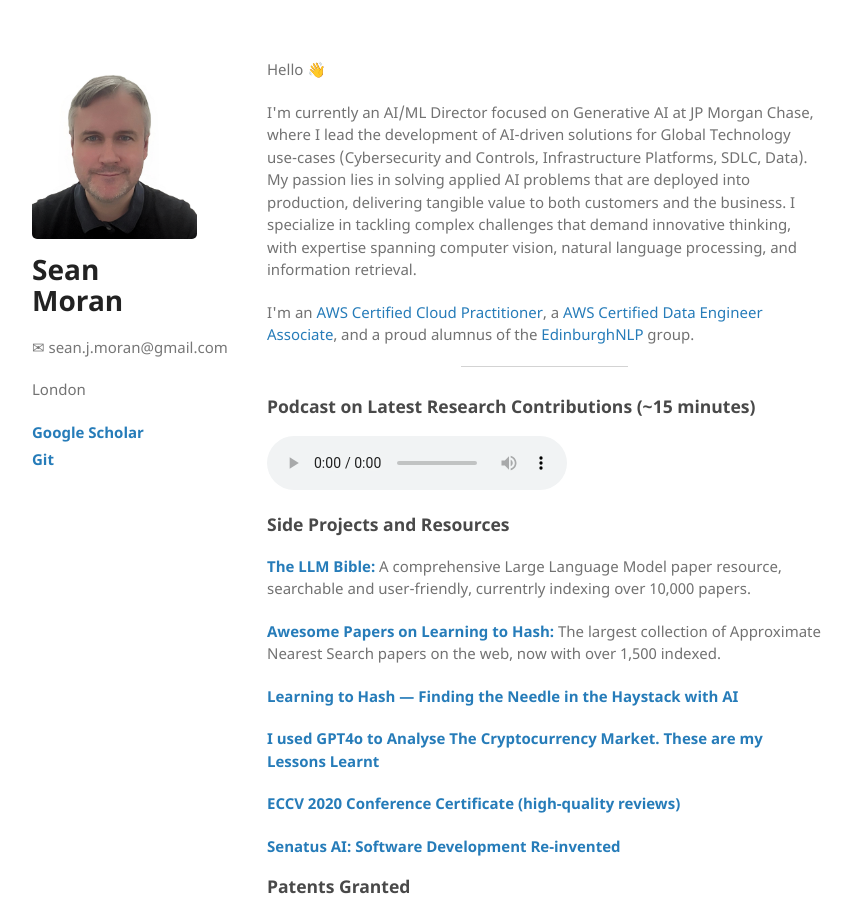
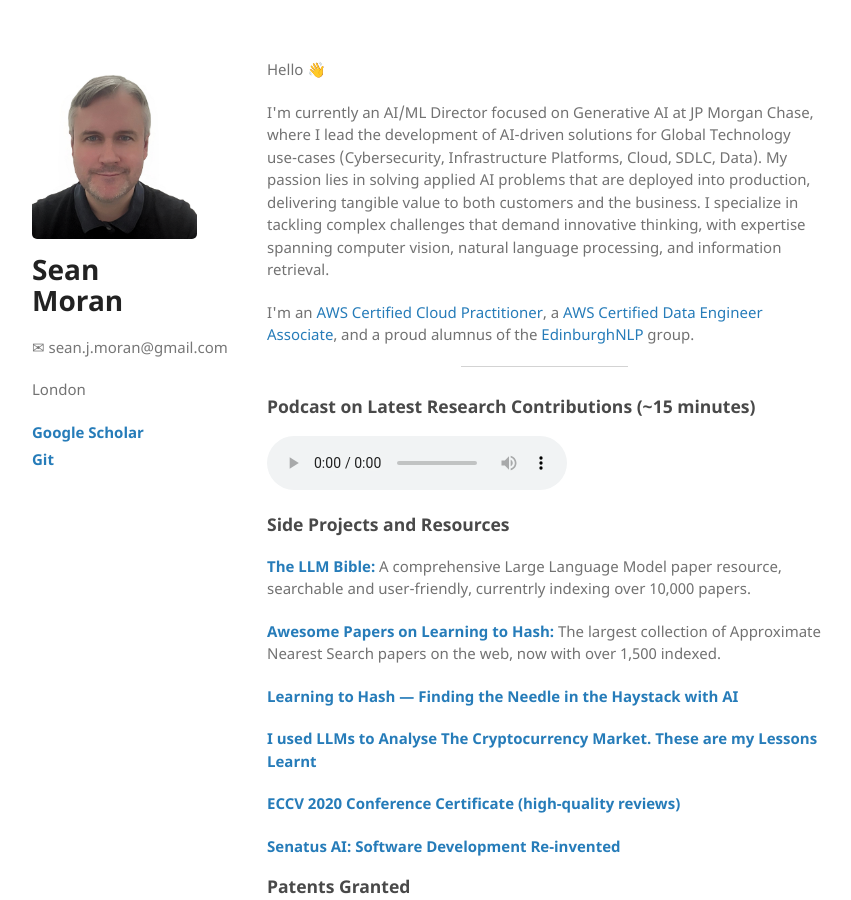
Before and after one commit to sjmoran/sjmoran.github.io, a Jekyll site: the page built from index.html, in a window 1280 px wide and 900 px high. Shown: the whole window, without its empty margins (26-877 px from the left). Built offline with Jekyll 4.4.1, drawn with Linux system fonts in a browser that asks for light colours.

Commit message:
Update index.html

```diff
--- a/index.html
+++ b/index.html
@@ -6,7 +6,7 @@ layout: default
 Hello 👋
 </p>
 <p>
-I'm currently an AI/ML Director focused on Generative AI at JP Morgan Chase, where I lead the development of AI-driven solutions for Global Technology use-cases (Cybersecurity and Controls, Infrastructure Platforms, SDLC, Data). My passion lies in solving applied AI problems that are deployed into production, delivering tangible value to both customers and the business. I specialize in tackling complex challenges that demand innovative thinking, with expertise spanning computer vision, natural language processing, and information retrieval.
+I'm currently an AI/ML Director focused on Generative AI at JP Morgan Chase, where I lead the development of AI-driven solutions for Global Technology use-cases (Cybersecurity, Infrastructure Platforms, Cloud, SDLC, Data). My passion lies in solving applied AI problems that are deployed into production, delivering tangible value to both customers and the business. I specialize in tackling complex challenges that demand innovative thinking, with expertise spanning computer vision, natural language processing, and information retrieval.
 </p>
 <p>
 I'm an <a target="_blank" href="https://www.credly.com/badges/5efe6984-20c8-4222-86fd-6e8919628cb5/linked_in_profile">AWS Certified Cloud Practitioner</a>, a <a target="_blank" href="https://www.credly.com/badges/f09cffd2-55eb-4770-9d74-b7f3c0de36e4/public_url">AWS Certified Data Engineer Associate</a>, and a proud alumnus of the <a target="_blank" href="https://edinburghnlp.inf.ed.ac.uk/">EdinburghNLP</a> group.
@@ -29,7 +29,7 @@ I'm an <a target="_blank" href="https://www.credly.com/badges/5efe6984-20c8-4222
 
 <p><strong><a target="_blank" href="https://medium.com/@sean.j.moran/learning-to-hash-finding-the-needle-in-the-haystack-with-ai-24a15f85de0e">Learning to Hash — Finding the Needle in the Haystack with AI</a></strong></p>
 
-<p><strong><a target="_blank" href="https://medium.com/@sean.j.moran/i-used-gpt4o-to-analyse-the-cryptocurrency-market-these-are-my-lessons-learnt-1429d0d9eea0">I used GPT4o to Analyse The Cryptocurrency Market. These are my Lessons Learnt</a></strong></p>
+<p><strong><a target="_blank" href="https://medium.com/@sean.j.moran/i-used-gpt4o-to-analyse-the-cryptocurrency-market-these-are-my-lessons-learnt-1429d0d9eea0">I used LLMs to Analyse The Cryptocurrency Market. These are my Lessons Learnt</a></strong></p>
 
 <p><strong><a target="_blank" href="./pdfs/eccv2020-reviewer-certificate.pdf">ECCV 2020 Conference Certificate (high-quality reviews)</a></strong></p>
 
```
